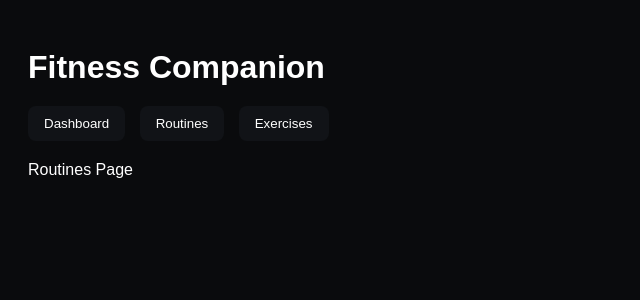
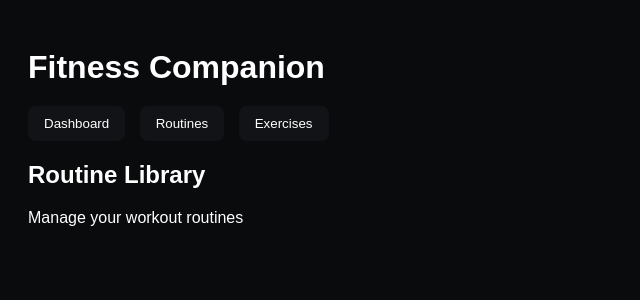
Before and after one commit to kavinghty/Fitness-Companion-DTE-Final-Assesment, a Flask app: page / in a window 1280 px wide, after a click on "Routines". Shown: the top 300 px of the page, without its empty margins (0-640 px from the left). Run offline with Flask 3, Linux system fonts and the light colour scheme; data that the repository does not hold is empty.

Commit message:
Added routines section content

```diff
--- a/templates/index.html
+++ b/templates/index.html
@@ -36,7 +36,10 @@
         </div>
     </div>
 
-    <div id="routines" class="page">Routines Page</div>
+    <div id="routines" class="page">
+    <h2>Routine Library</h2>
+    <p>Manage your workout routines</p>
+</div>
     <div id="exercises" class="page">Exercises Page</div>
 
     <script src="{{ url_for('static', filename='script.js') }}"></script>
```
